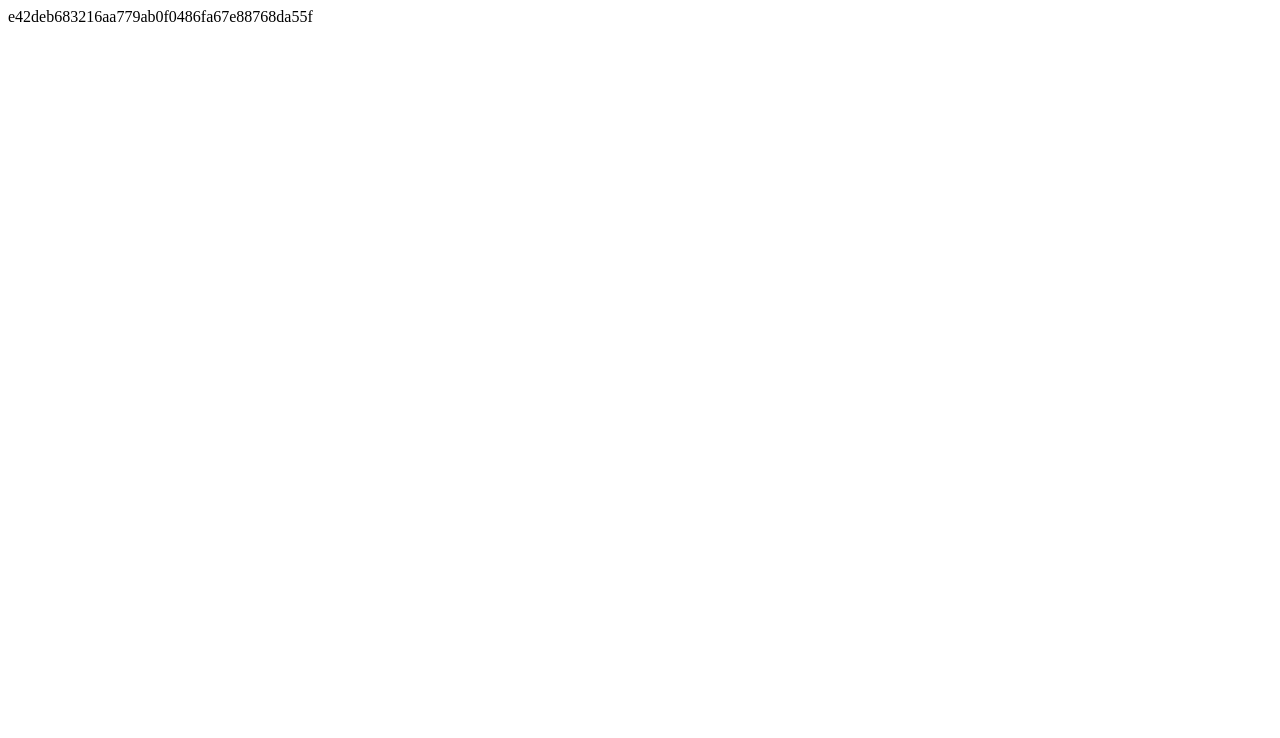
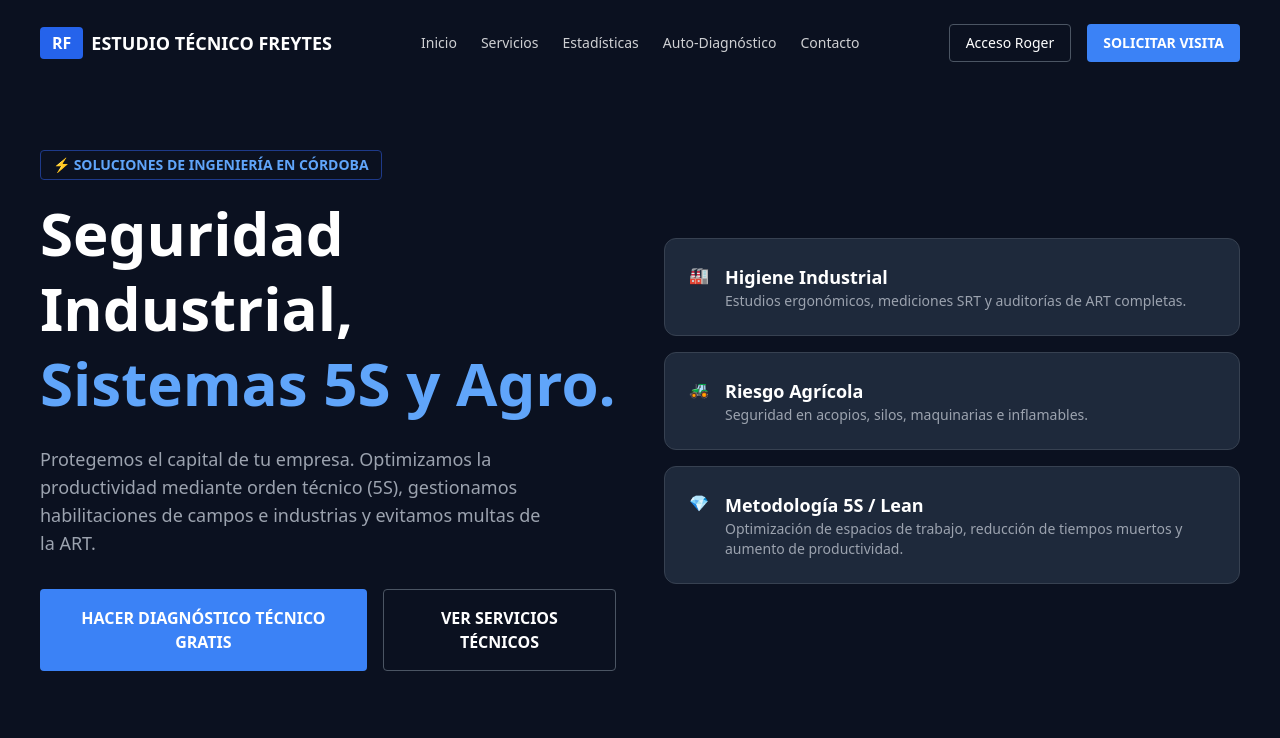
Before and after one commit to rogerluciano-cab/RFhigiene-y-seguridad, a plain HTML site: page index.html in a window 1280 px wide. Drawn offline with nearby package versions, Linux system fonts and the light colour scheme.

Commit message:
Update index.html

```diff
--- a/index.html
+++ b/index.html
@@ -1 +1,75 @@
-e42deb683216aa779ab0f0486fa67e88768da55f
+<!DOCTYPE html>
+<html lang="es">
+<head>
+    <meta charset="UTF-8">
+    <meta name="viewport" content="width=device-width, initial-scale=1.0">
+    <title>Estudio Técnico Freytes</title>
+    <script src="https://cdn.tailwindcss.com"></script>
+</head>
+<body class="bg-[#0b1120] text-white font-sans">
+
+    <!-- NAVBAR -->
+    <nav class="flex items-center justify-between px-10 py-6">
+        <div class="flex items-center gap-2">
+            <div class="bg-blue-600 px-3 py-1 font-bold rounded">RF</div>
+            <span class="font-bold text-lg">ESTUDIO TÉCNICO FREYTES</span>
+        </div>
+        <div class="flex gap-6 text-sm opacity-80">
+            <a href="#">Inicio</a>
+            <a href="#">Servicios</a>
+            <a href="#">Estadísticas</a>
+            <a href="#">Auto-Diagnóstico</a>
+            <a href="#">Contacto</a>
+        </div>
+        <div class="flex gap-4">
+            <button class="text-sm border border-gray-600 px-4 py-2 rounded">Acceso Roger</button>
+            <button class="bg-blue-500 px-4 py-2 rounded font-bold text-sm">SOLICITAR VISITA</button>
+        </div>
+    </nav>
+
+    <!-- HERO -->
+    <header class="px-10 py-16 grid grid-cols-2 gap-12 items-center">
+        <div>
+            <div class="text-blue-400 text-sm font-semibold mb-4 border border-blue-900 inline-block px-3 py-1 rounded">
+                ⚡ SOLUCIONES DE INGENIERÍA EN CÓRDOBA
+            </div>
+            <h1 class="text-6xl font-extrabold leading-tight mb-6">
+                Seguridad Industrial, <br>
+                <span class="text-blue-400">Sistemas 5S y Agro.</span>
+            </h1>
+            <p class="text-gray-400 text-lg mb-8 max-w-lg">
+                Protegemos el capital de tu empresa. Optimizamos la productividad mediante orden técnico (5S), gestionamos habilitaciones de campos e industrias y evitamos multas de la ART.
+            </p>
+            <div class="flex gap-4">
+                <button class="bg-blue-500 px-6 py-4 rounded font-bold">HACER DIAGNÓSTICO TÉCNICO GRATIS</button>
+                <button class="border border-gray-600 px-6 py-4 rounded font-bold">VER SERVICIOS TÉCNICOS</button>
+            </div>
+        </div>
+
+        <div class="grid gap-4">
+            <div class="bg-[#1e293b] p-6 rounded-xl border border-gray-700 flex gap-4">
+                <div>🏭</div>
+                <div>
+                    <h3 class="font-bold text-lg">Higiene Industrial</h3>
+                    <p class="text-gray-400 text-sm">Estudios ergonómicos, mediciones SRT y auditorías de ART completas.</p>
+                </div>
+            </div>
+            <div class="bg-[#1e293b] p-6 rounded-xl border border-gray-700 flex gap-4">
+                <div>🚜</div>
+                <div>
+                    <h3 class="font-bold text-lg">Riesgo Agrícola</h3>
+                    <p class="text-gray-400 text-sm">Seguridad en acopios, silos, maquinarias e inflamables.</p>
+                </div>
+            </div>
+            <div class="bg-[#1e293b] p-6 rounded-xl border border-gray-700 flex gap-4">
+                <div>💎</div>
+                <div>
+                    <h3 class="font-bold text-lg">Metodología 5S / Lean</h3>
+                    <p class="text-gray-400 text-sm">Optimización de espacios de trabajo, reducción de tiempos muertos y aumento de productividad.</p>
+                </div>
+            </div>
+        </div>
+    </header>
+
+</body>
+</html>
```
